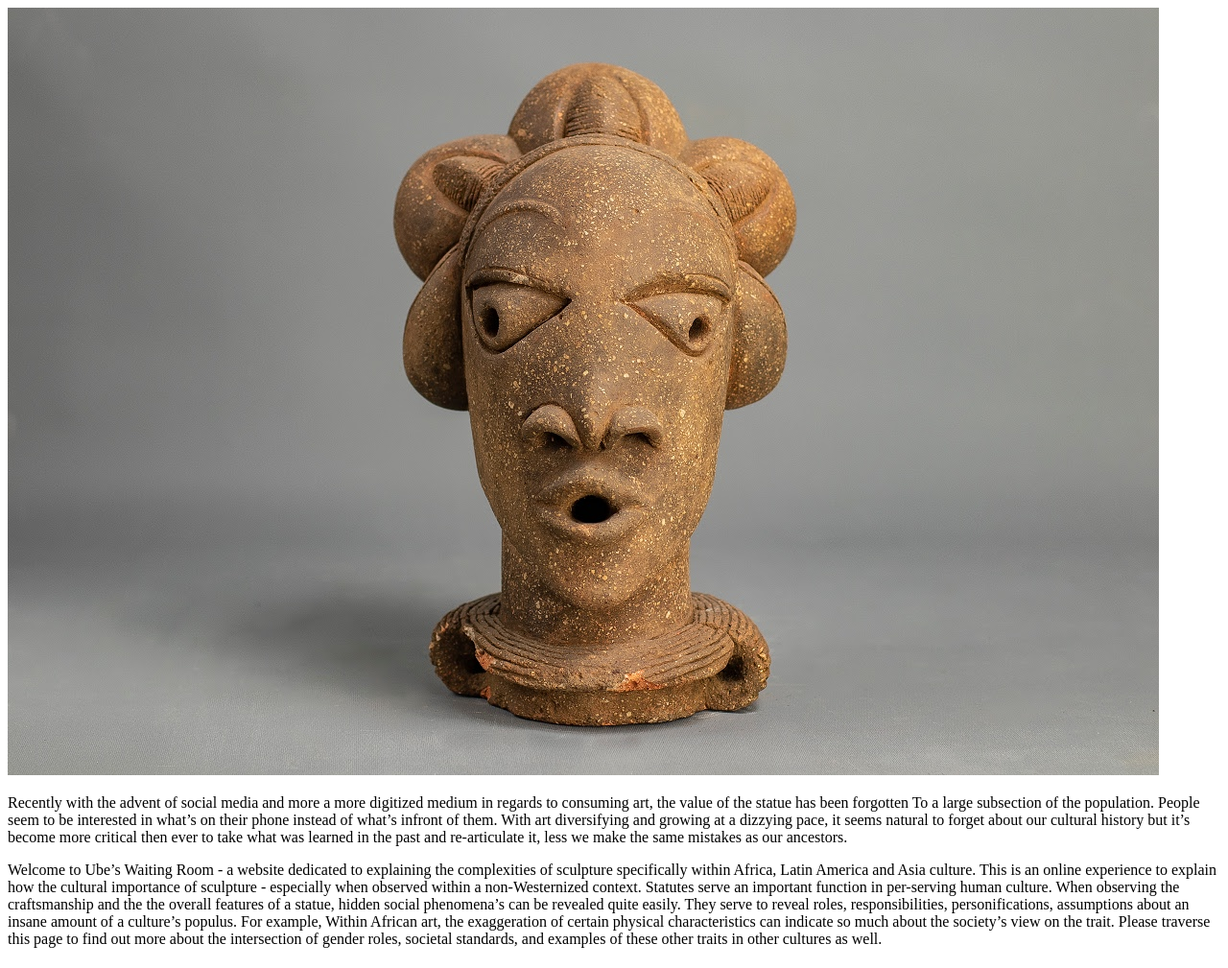
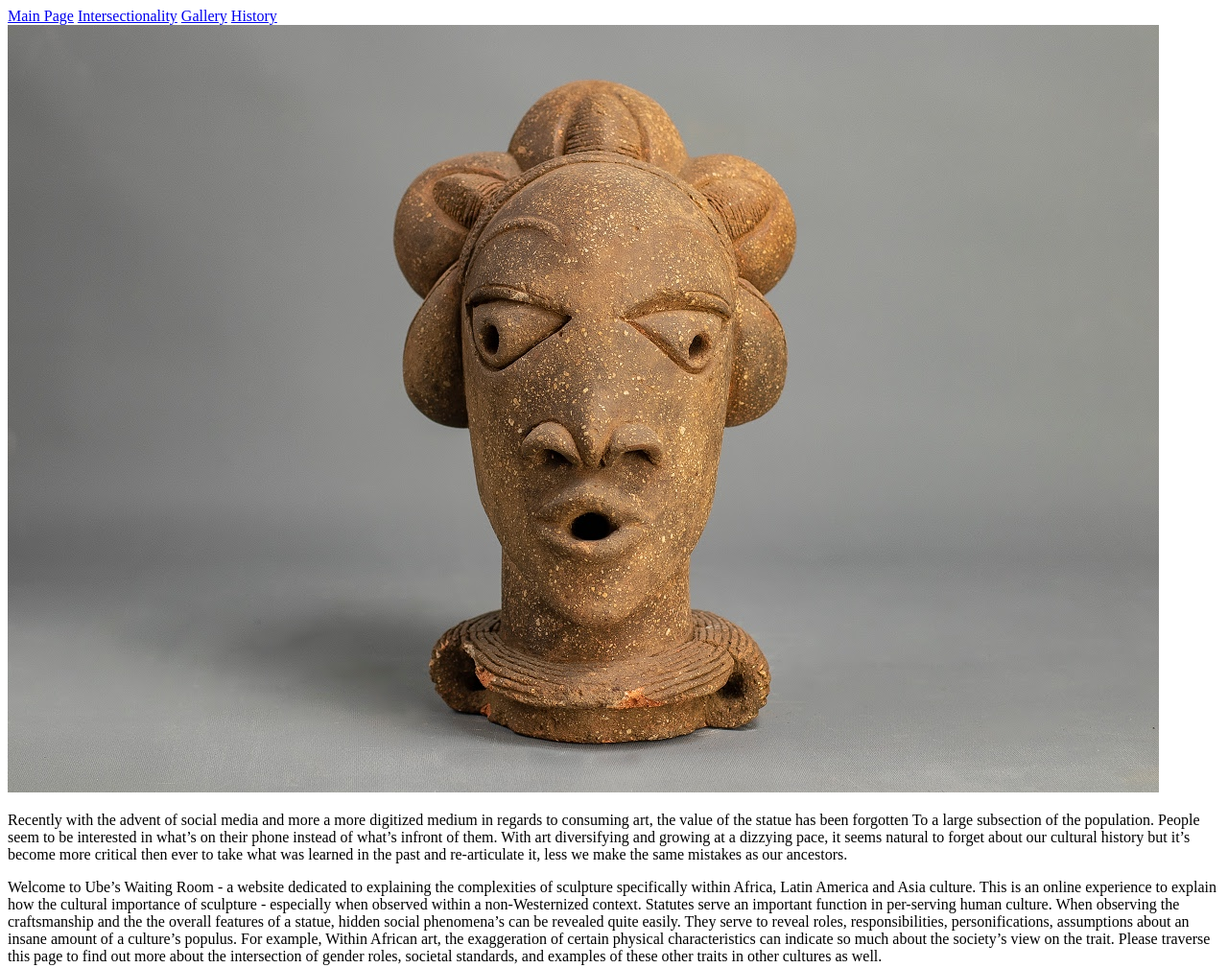
Before and after one commit to ijidakinroade/portfolio-content, a plain HTML site: page index.html in a window 1280 px wide. Shown: the whole page at 96% size. Drawn offline with Linux system fonts and the light colour scheme.

Commit message:
Add files via upload

```diff
--- a/index.html
+++ b/index.html
@@ -5,7 +5,12 @@
     <title></title>
   </head>
   <body>
-    <nav></nav>
+    <nav>
+      <a href="index.html">Main Page</a>
+      <a href="intersectionality_page.html">Intersectionality</a>
+      <a href="gallery_page.html">Gallery</a>
+      <a href="history_page.html">History</a>
+    </nav>
 
     <main>
       <img src="images/african_art_mask1.jpeg" alt="An African Mask on display.">
```
Also changed, not shown: gallery_page.html (+8 -2 lines), history_page.html (+10 -1 lines), intersectionality_page.html (+7 -0 lines).
